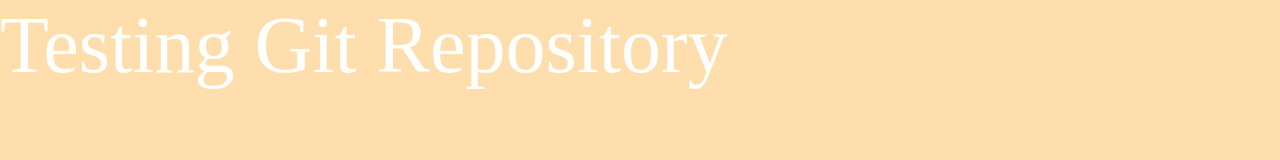
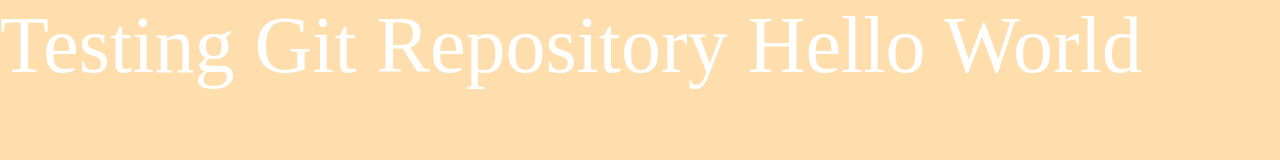
Before and after one commit to CodingWithSijan/hello-world, a plain HTML site: page index.html in a window 1280 px wide. Drawn offline with Linux system fonts and the light colour scheme.

Commit message:
Updated index.html file

```diff
--- a/index.html
+++ b/index.html
@@ -8,6 +8,6 @@
     <title>Document</title>
   </head>
   <body>
-    Testing Git Repository
+    Testing Git Repository Hello World
   </body>
 </html>
```
